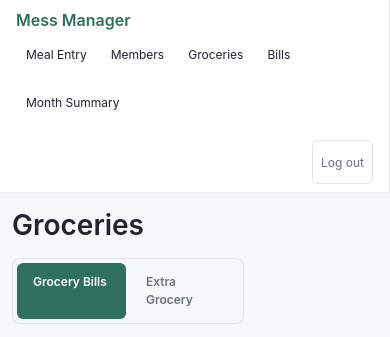
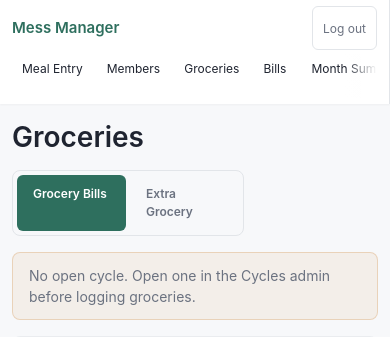
Before and after one commit to mohammad-mursalin/mess-management-system, a Django app: template apps/groceries/templates/groceries/bill_list.html in a window 390 px wide. Shown: the top 337 px of the page. Run offline with Django 3.2, Linux system fonts and the light colour scheme; the template is opened without the code that fills it, so the values that code supplies are empty.

Commit message:
Refactor sidebar layout; restructure HTML for improved organization and styling, enhance responsiveness

```diff
--- a/static/css/app.css
+++ b/static/css/app.css
@@ -712,6 +712,11 @@
     flex-direction: column;
 }
 
+.sidebar-header {
+    display: flex;
+    flex-direction: column;
+}
+
 .sidebar-brand {
     font-size: 16px;
     font-weight: 600;
@@ -732,6 +737,12 @@
 .sidebar-cycle .cycle-label {
     font-weight: 600;
     color: var(--color-text-primary);
+}
+
+.sidebar-main {
+    display: flex;
+    flex-direction: column;
+    flex: 1;
 }
 
 .sidebar-nav {
@@ -762,19 +773,10 @@
     font-weight: 600;
 }
 
-.sidebar-footer {
-    padding: 12px 16px;
-    border-top: 1px solid var(--color-border);
-    font-size: 12px;
-}
-
-.sidebar-footer .user-name {
-    font-weight: 600;
-    color: var(--color-text-primary);
-}
-
 .sidebar-logout-form {
-    margin-top: 4px;
+    position: absolute;
+    bottom: 12px;
+    left: 16px;
 }
 
 .sidebar-logout-btn {
@@ -825,70 +827,104 @@
     .sidebar {
         position: sticky;
         top: 0;
-        z-index: 10;
+        z-index: 30;
         width: 100%;
         flex-direction: column;
         flex-wrap: nowrap;
         align-items: stretch;
-        padding: 8px 16px;
+        padding: 6px 12px;
+        gap: 4px;
+        box-shadow: 0 1px 2px rgba(0, 0, 0, 0.04);
+    }
+
+    .sidebar-header {
+        flex-direction: row;
+        align-items: center;
+        justify-content: space-between;
         gap: 8px;
-        box-shadow: 0 1px 2px rgba(0, 0, 0, 0.04);
     }
 
     .sidebar-brand {
         border-bottom: none;
         padding: 0;
         margin: 0;
+        font-size: 15px;
     }
 
     .sidebar-cycle {
         border-bottom: none;
         padding: 0;
         margin: 0;
+        white-space: nowrap;
+        font-size: 11px;
     }
 
     .sidebar-cycle .cycle-label {
-        font-size: 12px;
+        font-size: 11px;
+    }
+
+    .sidebar-main {
+        display: block;
+        position: relative;
+    }
+
+    .sidebar-main::after {
+        content: '';
+        position: absolute;
+        top: 0;
+        right: 0;
+        bottom: 0;
+        width: 32px;
+        background: linear-gradient(to right, transparent, var(--color-surface));
+        pointer-events: none;
+        z-index: 2;
     }
 
     .sidebar-nav {
-        flex: none;
         display: flex;
+        flex-wrap: nowrap;
         gap: 4px;
-        flex-wrap: wrap;
+        overflow-x: auto;
+        overflow-y: hidden;
+        -webkit-overflow-scrolling: touch;
+        scrollbar-width: none;
+        align-items: center;
+    }
+
+    .sidebar-nav::-webkit-scrollbar {
+        display: none;
+    }
+
+    .sidebar-nav li {
+        flex: 0 0 auto;
     }
 
     .sidebar-nav li a {
-        padding: 8px 12px;
+        padding: 6px 10px;
         border-left: none;
         border-radius: 6px;
         font-size: 12px;
+        white-space: nowrap;
         min-height: 44px;
     }
 
-    .sidebar-footer {
-        border-top: none;
-        padding: 0;
-        margin-left: auto;
-        display: flex;
-        align-items: center;
-        gap: 8px;
-    }
-
-    .sidebar-logout-form {
-        margin-top: 0;
-    }
-
     .sidebar-logout-btn {
-        padding: 4px 8px;
+        padding: 6px 10px;
         border-radius: 6px;
         border: 1px solid var(--color-border);
+        font-size: 12px;
+        min-height: 44px;
+    }
+
+    .sidebar-logout-form {
+        position: static;
+        margin-top: 0;
     }
 
     .main {
         margin-left: 0;
         width: 100%;
-        padding: 16px;
+        padding: 12px;
     }
 
     /* Tables → Cards (mobile-spec.md §3) */
@@ -900,10 +936,10 @@
         display: block;
     }
 
-    /* Meal header sticks at top */
+    /* Meal header sticks below main navbar */
     .meal-header-sticky {
         position: sticky;
-        top: 0;
+        top: 104px;
         z-index: 20;
         background: var(--color-bg);
         margin-bottom: 8px;
@@ -1093,7 +1129,7 @@
     /* Compact sticky header */
     .meal-header-sticky {
         position: sticky;
-        top: 0;
+        top: 104px;
         z-index: 20;
         background: var(--color-bg);
         margin-bottom: 8px;
--- a/templates/base_manager.html
+++ b/templates/base_manager.html
@@ -14,6 +14,7 @@
 <body>
     <div class="app">
         <aside class="sidebar">
+            <div class="sidebar-header">
                 <div class="sidebar-brand">Mess Manager</div>
                 {% if current_cycle %}
                 <div class="sidebar-cycle">
@@ -23,19 +24,19 @@
                     </span>
                 </div>
                 {% endif %}
-            <ul class="sidebar-nav">
-                <li><a href="{% url 'entry_grid' %}" class="{% if request.resolver_match.url_name == 'entry_grid' %}active{% endif %}">Meal Entry</a></li>
-                <li><a href="{% url 'member_list' %}" class="{% if 'member' in request.resolver_match.url_name %}active{% endif %}">Members</a></li>
-                <li><a href="{% url 'bill_list' %}" class="{% if request.resolver_match.url_name == 'bill_list' or request.resolver_match.url_name == 'extra_list' or request.resolver_match.url_name == 'bill_add' or request.resolver_match.url_name == 'bill_edit' or request.resolver_match.url_name == 'extra_add' or request.resolver_match.url_name == 'extra_edit' %}active{% endif %}">Groceries</a></li>
-                <li><a href="{% url 'fixed_bill_list' %}" class="{% if 'fixed_bill' in request.resolver_match.url_name %}active{% endif %}">Bills</a></li>
-                <li><a href="{% url 'month_summary' %}" class="{% if request.resolver_match.url_name == 'month_summary' %}active{% endif %}">Month Summary</a></li>
-            </ul>
-            <div class="sidebar-footer">
-                <span class="user-name">{{ request.user.username }}</span>
                 <form method="post" action="{% url 'logout' %}" class="sidebar-logout-form">
                     {% csrf_token %}
                     <button type="submit" class="sidebar-logout-btn">Log out</button>
                 </form>
+            </div>
+            <div class="sidebar-main">
+                <ul class="sidebar-nav">
+                    <li><a href="{% url 'entry_grid' %}" class="{% if request.resolver_match.url_name == 'entry_grid' %}active{% endif %}">Meal Entry</a></li>
+                    <li><a href="{% url 'member_list' %}" class="{% if 'member' in request.resolver_match.url_name %}active{% endif %}">Members</a></li>
+                    <li><a href="{% url 'bill_list' %}" class="{% if request.resolver_match.url_name == 'bill_list' or request.resolver_match.url_name == 'extra_list' or request.resolver_match.url_name == 'bill_add' or request.resolver_match.url_name == 'extra_add' or request.resolver_match.url_name == 'extra_edit' %}active{% endif %}">Groceries</a></li>
+                    <li><a href="{% url 'fixed_bill_list' %}" class="{% if 'fixed_bill' in request.resolver_match.url_name %}active{% endif %}">Bills</a></li>
+                    <li><a href="{% url 'month_summary' %}" class="{% if request.resolver_match.url_name == 'month_summary' %}active{% endif %}">Month Summary</a></li>
+                </ul>
             </div>
         </aside>
         <main class="main">
@@ -48,5 +49,15 @@
         </main>
     </div>
 </body>
-{% block extra_js %}{% endblock %}
+{% block extra_js %}
+<script>
+document.addEventListener('DOMContentLoaded', function() {
+    const nav = document.querySelector('.sidebar-nav');
+    const activeLink = document.querySelector('.sidebar-nav li a.active');
+    if (nav && activeLink && nav.scrollWidth > nav.clientWidth) {
+        activeLink.scrollIntoView({ behavior: 'smooth', block: 'nearest', inline: 'center' });
+    }
+});
+</script>
+{% endblock %}
 </html>
```
Lines whose indentation alone changed are shown as unchanged.
